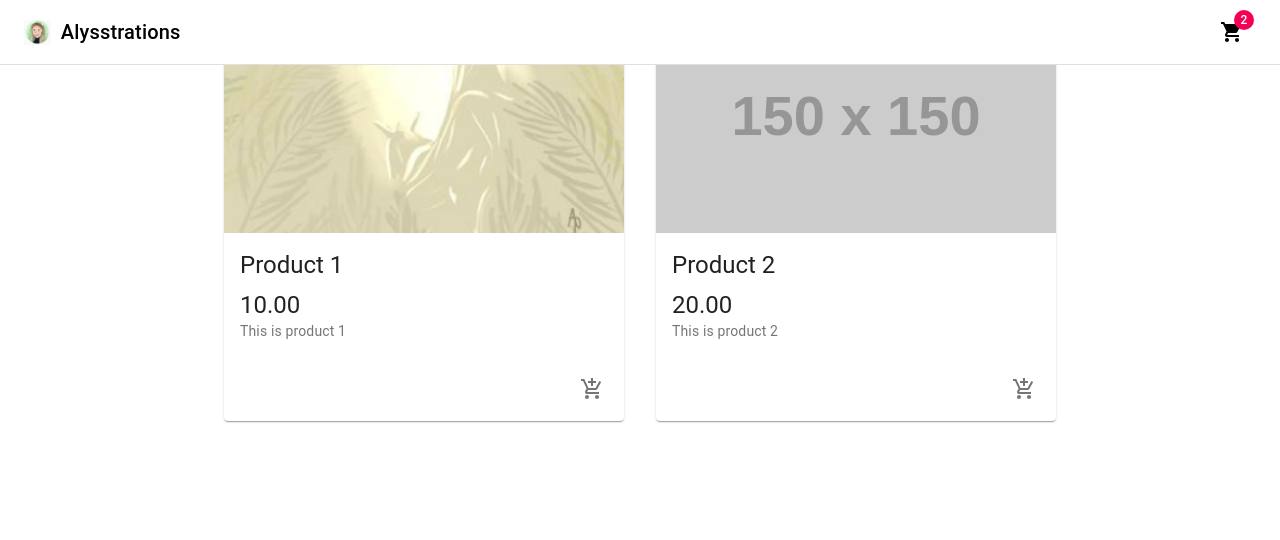
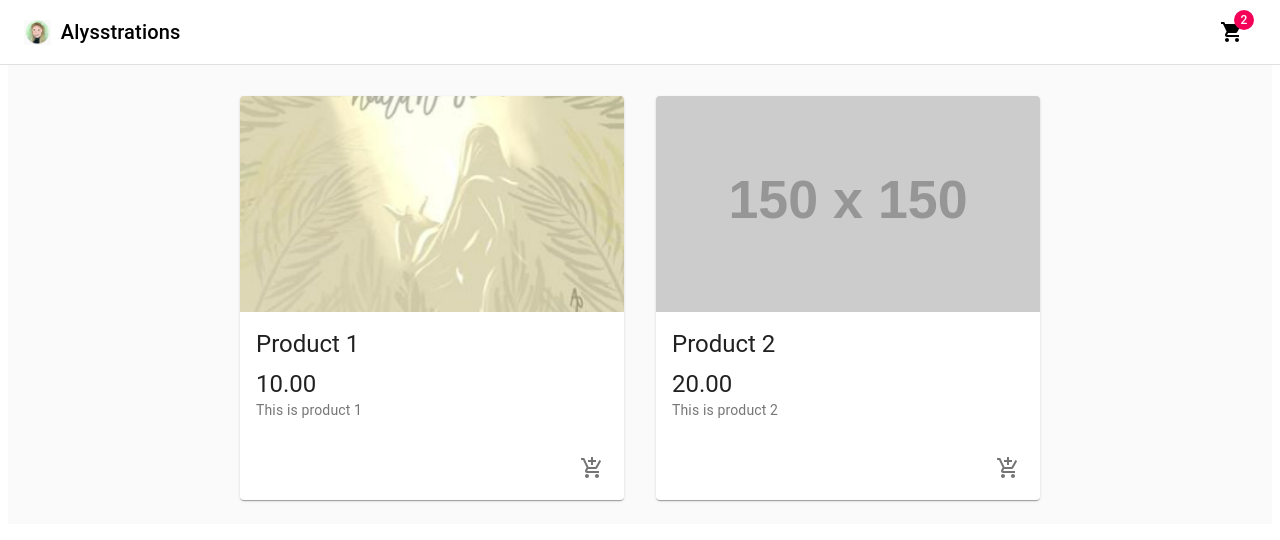
Before and after one commit to nperez97/art-store, a React (Create React App) app: page / in a window 1280 px wide. Shown: the top 540 px of the page. Built offline with nearby package versions, Linux system fonts and the light colour scheme.

Commit message:
fixed navbar

```diff
--- a/src/components/Products/Products.js
+++ b/src/components/Products/Products.js
@@ -2,6 +2,7 @@
 import { Grid } from '@material-ui/core';
 
 import Product from './Product/Product';
+import useStyles from './styles';
 import jesus from './Product/Images/Jesus.png';
 
 const products = [
@@ -10,8 +11,11 @@
 ];
 
 const Products = () => {
+    const classes = useStyles();
+
     return (
-        <main>
+        <main className={classes.content}>
+            <div className={classes.toolbar} />
             <Grid container justify="center" spacing={4}>
                 {products.map(product => (
                     <Grid item xs={12} sm={6} md={4} key={product.id}>
--- /dev/null
+++ b/src/components/Products/styles.js
@@ -0,0 +1,13 @@
+import { makeStyles } from "@material-ui/core";
+
+export default makeStyles(theme => ({
+    toolbar: theme.mixins.toolbar,
+    content: {
+        flexGrow: 1,
+        backgroundColor: theme.palette.background.default,
+        padding: theme.spacing(3),
+    },
+    root: {
+        flexGrow: 1,
+    },
+}));
```
